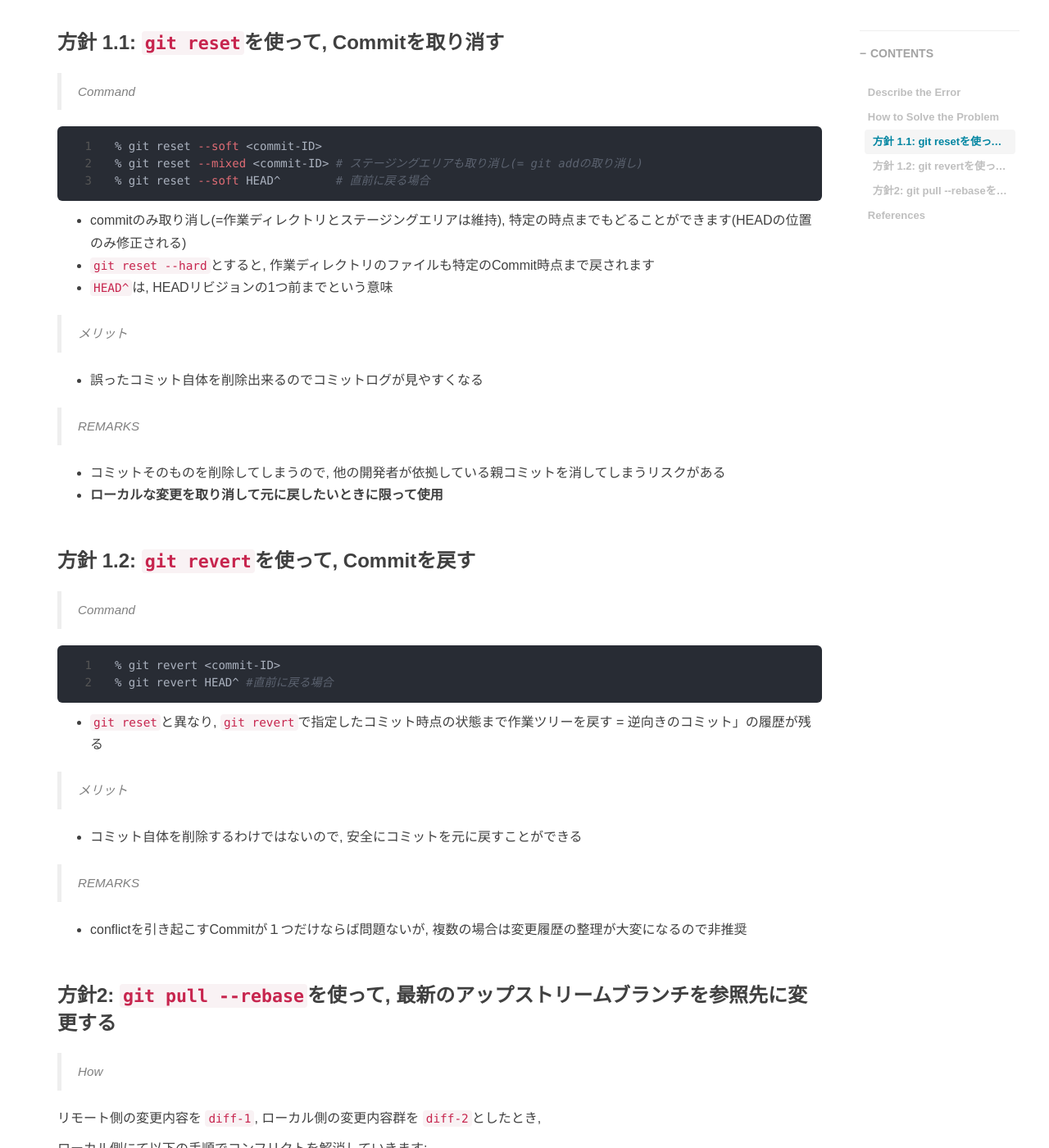
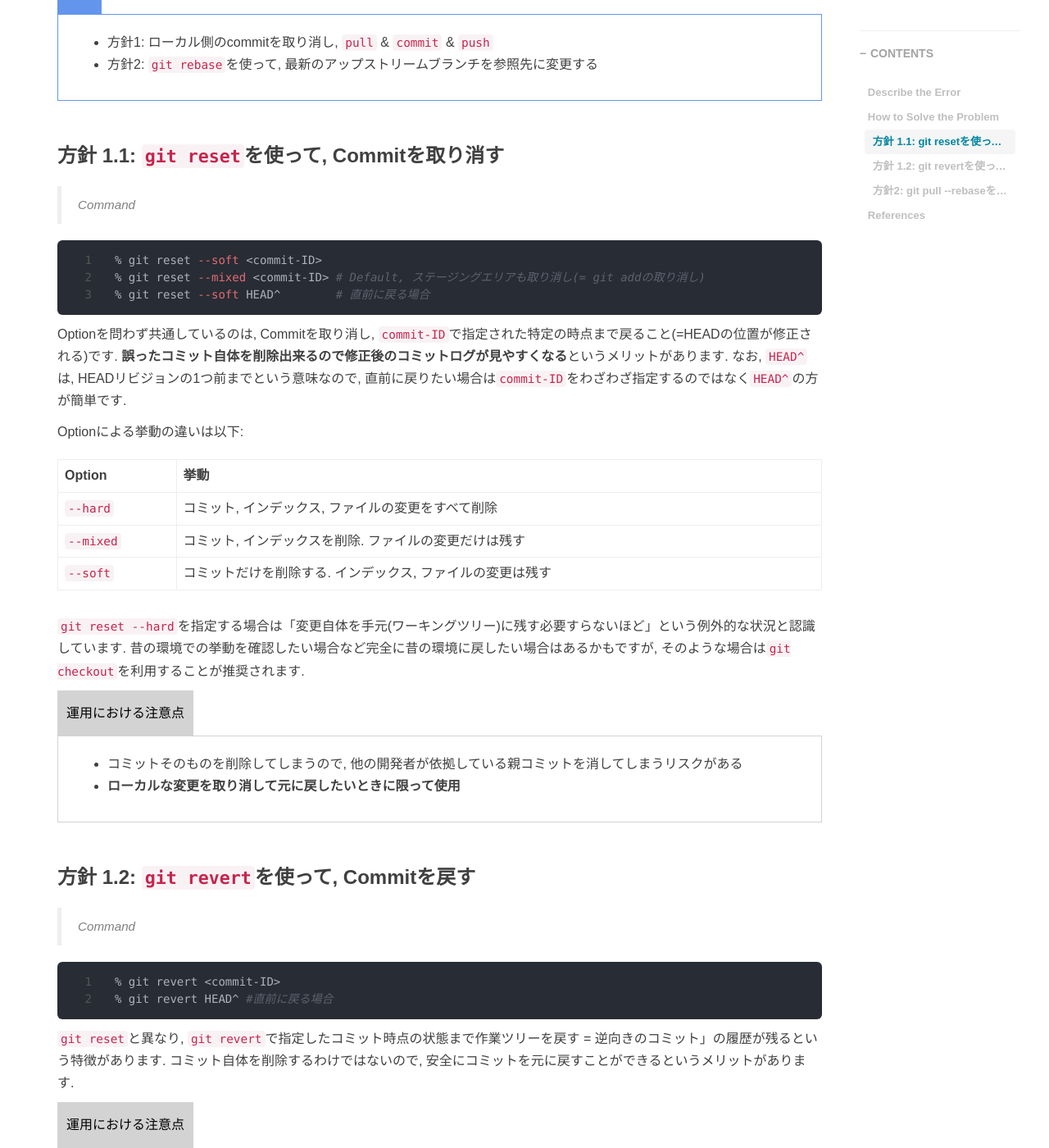
Before and after one commit to RyoNakagami/RyoNakagami.github.io, a Jekyll site: the page built from _posts/2020-12-30-git-pull-error-updating-local-after-remote-change.md, in a window 1280 px wide and 1400 px high, scrolled down 1908 px. Shown: the whole window at 82% size. Built offline with Jekyll 4.4.1, drawn with Linux system fonts in a browser that asks for light colours; comment, search, counter and statistics services are not loaded; some of the changed text lies outside the part shown.

Commit message:
FIX POST

````diff
--- a/_posts/2020-12-30-git-pull-error-updating-local-after-remote-change.md
+++ b/_posts/2020-12-30-git-pull-error-updating-local-after-remote-change.md
@@ -71,16 +72,27 @@ hint: invocation.
 fatal: Need to specify how to reconcile divergent branches.
 ```
 
-> どういう時発生しやすいのか？
+<div style="display: inline-block; background: #D3D3D3;; border: 1px solid #D3D3D3; padding: 3px 10px;color:black"><span >どういうとき発生しやすいのか？</span>
+</div>
+
+<div style="border: 1px solid #D3D3D3; font-size: 100%; padding: 20px;">
 
 - Remote Repository側でPull requestをmergeした場合
 - Issue TemplateをRemote側で設定してcommitした場合など
 
+</div>
+
 ## How to Solve the Problem
+
+<div style="display: inline-block; background: #6495ED;; border: 1px solid #6495ED; padding: 3px 10px;color:#FFFFFF"><span >方針</span>
+</div>
+
+<div style="border: 1px solid #6495ED; font-size: 100%; padding: 20px;">
 
 - 方針1: ローカル側のcommitを取り消し, `pull` & `commit` & `push`
 - 方針2: `git rebase`を使って, 最新のアップストリームブランチを参照先に変更する
 
+</div>
 
 ### 方針 1.1: `git reset`を使って, Commitを取り消す
 
@@ -88,22 +100,33 @@ fatal: Need to specify how to reconcile divergent branches.
 
 ```zsh
 % git reset --soft <commit-ID>
-% git reset --mixed <commit-ID> # ステージングエリアも取り消し(= git addの取り消し)
+% git reset --mixed <commit-ID> # Default, ステージングエリアも取り消し(= git addの取り消し)
 % git reset --soft HEAD^        # 直前に戻る場合
 ```
 
-- commitのみ取り消し(=作業ディレクトリとステージングエリアは維持), 特定の時点までもどることができます(HEADの位置のみ修正される)
-- `git reset --hard`とすると, 作業ディレクトリのファイルも特定のCommit時点まで戻されます
-- `HEAD^`は, HEADリビジョンの1つ前までという意味
+Optionを問わず共通しているのは, Commitを取り消し, `commit-ID`で指定された特定の時点まで戻ること(=HEADの位置が修正される)です. **誤ったコミット自体を削除出来るので修正後のコミットログが見やすくなる**というメリットがあります. なお, `HEAD^`は, HEADリビジョンの1つ前までという意味なので, 直前に戻りたい場合は`commit-ID`をわざわざ指定するのではなく`HEAD^`の方が簡単です.
 
-> メリット
+Optionによる挙動の違いは以下:
 
-- 誤ったコミット自体を削除出来るのでコミットログが見やすくなる
+|Option|挙動|
+|------|---|
+|`--hard`|コミット, インデックス, ファイルの変更をすべて削除|
+|`--mixed`|コミット, インデックスを削除. ファイルの変更だけは残す|
+|`--soft`|コミットだけを削除する. インデックス, ファイルの変更は残す|
 
-> REMARKS
+`git reset --hard`を指定する場合は「変更自体を手元(ワーキングツリー)に残す必要すらないほど」という例外的な状況と認識しています. 昔の環境での挙動を確認したい場合など完全に昔の環境に戻したい場合はあるかもですが, そのような場合は`git checkout`を利用することが推奨されます.
+
+
+
+<div style="display: inline-block; background: #D3D3D3;; border: 1px solid #D3D3D3; padding: 3px 10px;color:black"><span >運用における注意点</span>
+</div>
+
+<div style="border: 1px solid #D3D3D3; font-size: 100%; padding: 20px;">
 
 - コミットそのものを削除してしまうので, 他の開発者が依拠している親コミットを消してしまうリスクがある
 - **ローカルな変更を取り消して元に戻したいときに限って使用**
+
+</div>
 
 
 ### 方針 1.2: `git revert`を使って, Commitを戻す
@@ -115,20 +138,23 @@ fatal: Need to specify how to reconcile divergent branches.
 % git revert HEAD^ #直前に戻る場合
 ```
 
-- `git reset`と異なり, `git revert`で指定したコミット時点の状態まで作業ツリーを戻す = 逆向きのコミット」の履歴が残る
+`git reset`と異なり, `git revert`で指定したコミット時点の状態まで作業ツリーを戻す = 逆向きのコミット」の履歴が残るという特徴があります. コミット自体を削除するわけではないので, 安全にコミットを元に戻すことができるというメリットがあります.
 
-> メリット
+<div style="display: inline-block; background: #D3D3D3;; border: 1px solid #D3D3D3; padding: 3px 10px;color:black"><span >運用における注意点</span>
+</div>
 
-- コミット自体を削除するわけではないので, 安全にコミットを元に戻すことができる
-
-> REMARKS
+<div style="border: 1px solid #D3D3D3; font-size: 100%; padding: 20px;">
 
 - conflictを引き起こすCommitが１つだけならば問題ないが, 複数の場合は変更履歴の整理が大変になるので非推奨
 
+</div>
 
 ### 方針2: `git pull --rebase`を使って, 最新のアップストリームブランチを参照先に変更する
 
-> How
+<div style="display: inline-block; background: #6495ED;; border: 1px solid #6495ED; padding: 3px 10px;color:#FFFFFF"><span >方針</span>
+</div>
+
+<div style="border: 1px solid #6495ED; font-size: 100%; padding: 20px;">
 
 リモート側の変更内容を `diff-1`, ローカル側の変更内容群を `diff-2`としたとき,
 
@@ -141,6 +167,7 @@ fatal: Need to specify how to reconcile divergent branches.
 
 logをきれいにしたままconflictを解消することが出来ます.
 
+</div>
 
 > Command
 
````
Also changed, not shown: other parts of _posts/2020-12-30-git-pull-error-updating-local-after-remote-change.md (+5 -13 lines), _posts/2021-02-14-addition-theorem.md (+1 -1 lines), _posts/2021-02-16-integral-and-trigonometric-functions.md (+4 -0 lines).
